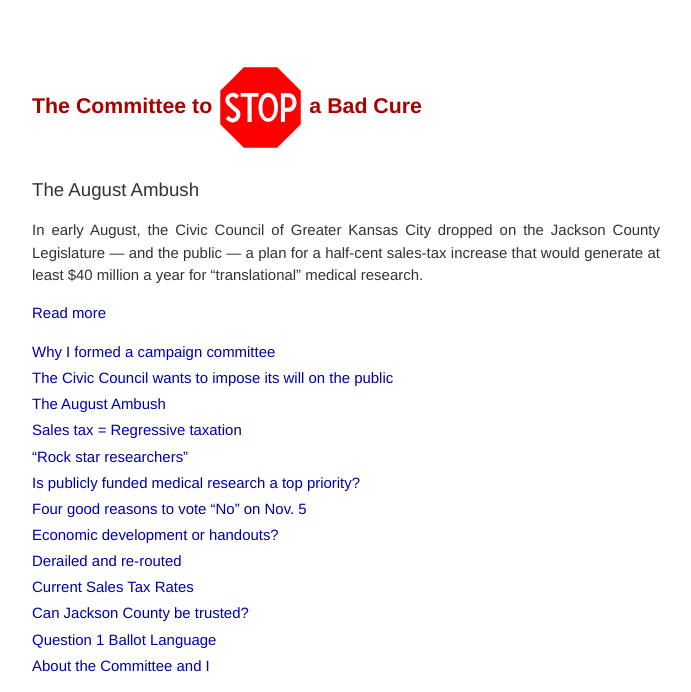
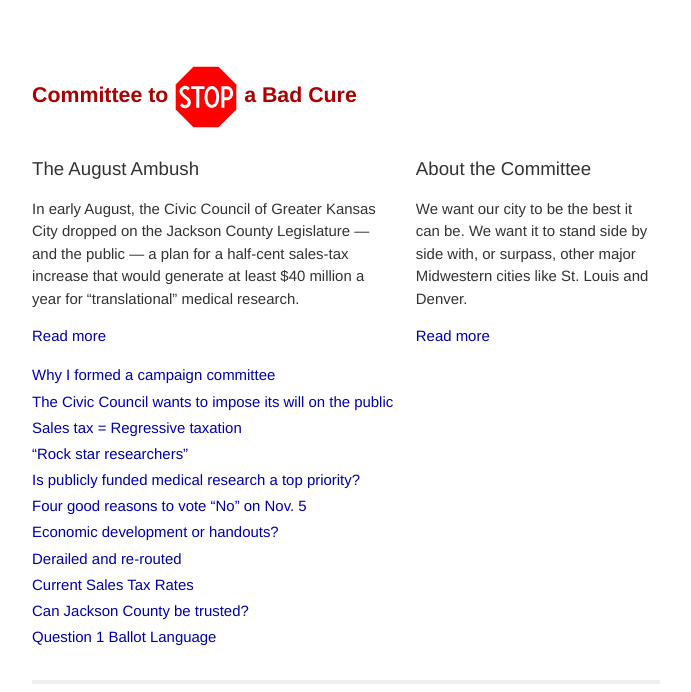
Before and after one commit to jiko/stopabadcure, a Jekyll site: the page built from index.html, in a window 1280 px wide, cut to the strip 0-692 px from the top of the page. Shown: the whole strip, without its empty margins (294-985 px from the left). Built offline with Jekyll 4.4.1, drawn with Linux system fonts in a browser that asks for light colours.

Commit message:
Tweaks based on feedback.

```diff
--- a/_layouts/default.html
+++ b/_layouts/default.html
@@ -13,7 +13,7 @@
         <div class="container">
           <div class="site">
             <div class="header">
-              <h1 class="title"><a href="{{ site.baseurl }}/">The Committee to <img src="{{ site.baseurl }}/img/stopsign.svg"> a Bad Cure</a></h1>
+              <h1 class="title"><a href="{{ site.baseurl }}/">Committee to <img src="{{ site.baseurl }}/img/stopsign.svg"> a Bad Cure</a></h1>
             </div>
 
                 {{ content }}
--- a/_posts/2013-09-03-about-us.md
+++ b/_posts/2013-09-03-about-us.md
@@ -1,14 +1,15 @@
 ---
 layout: post
-title: About the Committee and I
+title: About the Committee
+tags: hero
 published: true
 ---
 
+We want our city to be the best it can be. We want it to stand side by side with, or surpass, other major Midwestern cities like St. Louis and Denver.
+
+I am Jim Fitzpatrick, a proud Kansas Citian and a resident of more than 40 years. I married a Kansas City woman (Patty Corteville) in 1985, and we have two children — a 25-year-old daughter, Brooks, and a 24-year-old son, Charlie.
+
 <img src="{{ site.baseurl }}/img/jimfitz.jpg" width="300" height="225" />
-
-I am a proud Kansas Citian — a resident of more than 40 years. I married a  Kansas City woman (Patty Corteville) in 1985, and we have two children — a 25-year-old daughter, Brooks, and a 24-year-old son, Charlie.
-
-I want my city to be the best it can be, and I want it to stand side by side with, or surpass, other major Midwestern cities like St. Louis and Denver.
 
 I also am:
 
--- a/css/main.css
+++ b/css/main.css
@@ -63,7 +63,7 @@ ul.posts span {
 
 .site {
   font-size: 115%;
-  text-align: justify;
+  text-align: left;
   max-width: 42em;
   margin: 3em auto 2em;
   line-height: 1.5em;
@@ -79,8 +79,8 @@ ul.posts span {
 }
 
 .site .header h1.title img {
-  width: 4em;
-  height: 4em;
+  width: 3em;
+  height: 3em;
 }
 
 .site .header h1.title a {
--- a/index.html
+++ b/index.html
@@ -1,21 +1,29 @@
 ---
 layout: default
-title: The Committee to Stop a Bad Cure
+title: Committee to Stop a Bad Cure
 ---
 
 <div id="home">
+  <div class="row">
   {% for post in site.tags.hero %}
-    <h2>{{ post.title }}</h2>
-    {{ post.excerpt }}
-    <p><a href="{{ site.baseurl }}{{ post.url }}">Read more</a></p>
+    {% if post.url == '/the-august-ambush' %}
+    <div class="col-md-7">
+    {% else %}
+    <div class="col-md-5">
+    {% endif %}
+      <h2>{{ post.title }}</h2>
+      {{ post.excerpt }}
+      <p><a href="{{ site.baseurl }}{{ post.url }}">Read more</a></p>
+    </div>
   {% endfor %}
+  </div>
   <ul class="posts">
   {% for post in site.posts %}
+    {% unless post.url == '/the-august-ambush' or post.url == '/about-us' %}
     <li>
-    {% if post.tags != 'hero' %}
     <a href="{{ site.baseurl }}{{ post.url }}">{{ post.title }}</a>
-    {% endif %}
     </li>
-    {% endfor %}
+    {% endunless %}
+  {% endfor %}
   </ul>
 </div>
```
